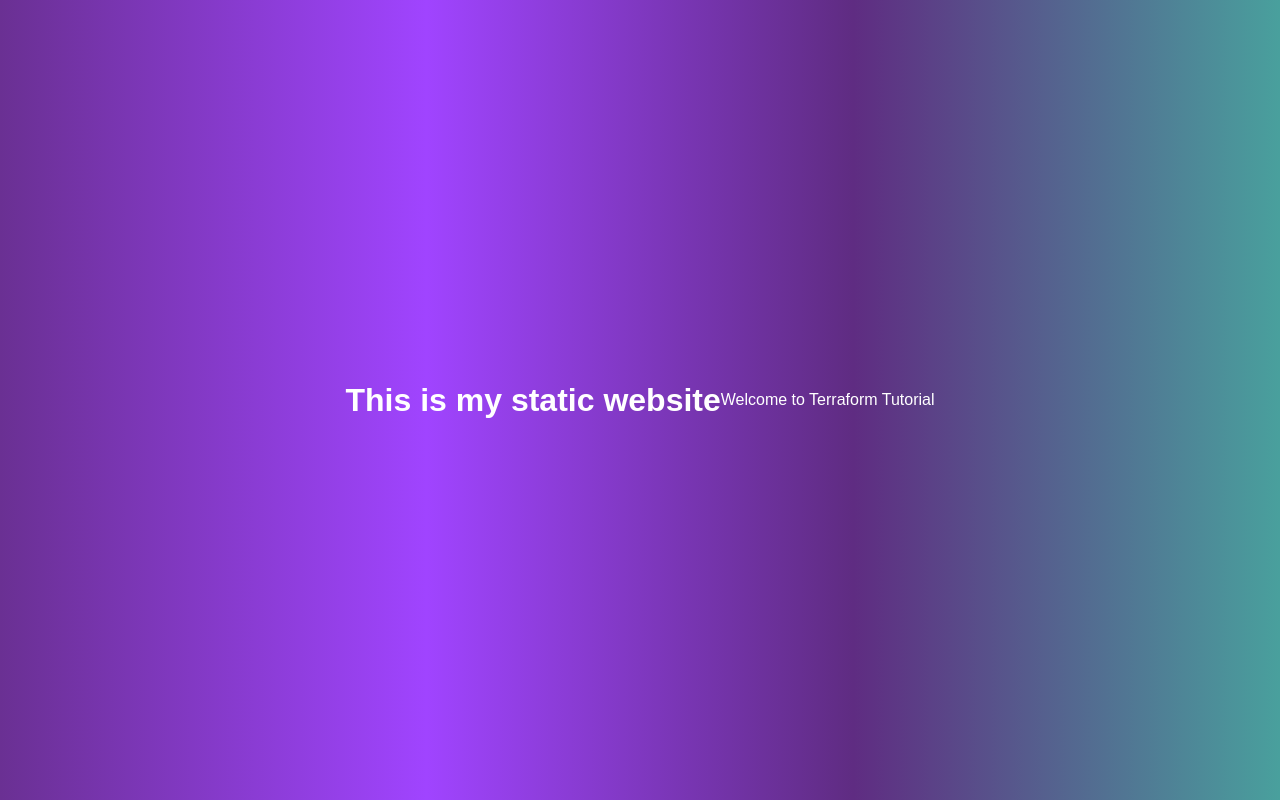
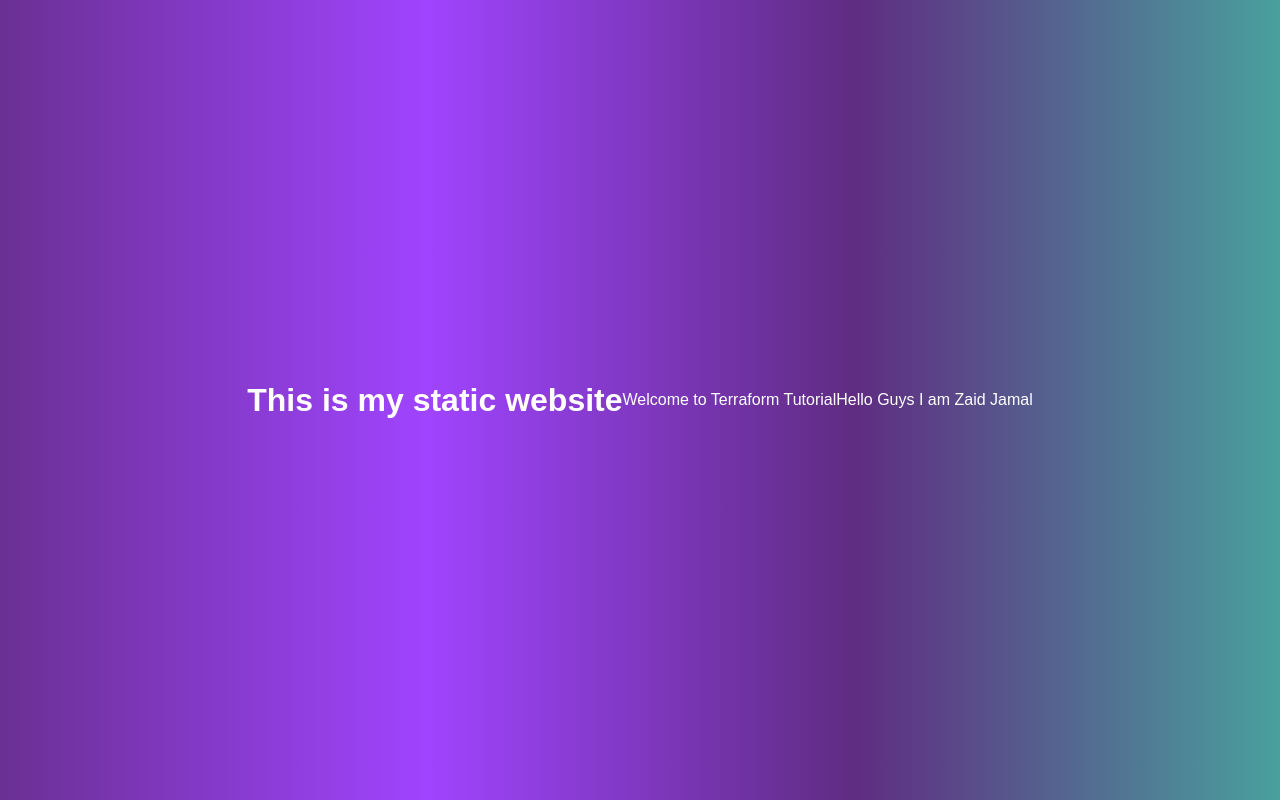
Before and after one commit to Zaid-983/static_website, a plain HTML site: page index.html in a window 1280 px wide. Drawn offline with Linux system fonts and the light colour scheme.

Commit message:
branch new change

```diff
--- a/index.html
+++ b/index.html
@@ -12,6 +12,7 @@
 <body>
     <h1> This is my static website </h1>
     <p> Welcome to Terraform Tutorial </p>
+    <p> Hello Guys I am Zaid Jamal  </p>
 </body>
 
 </html>
```
